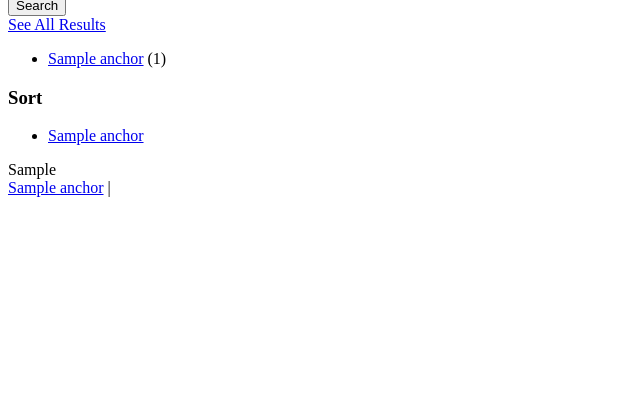
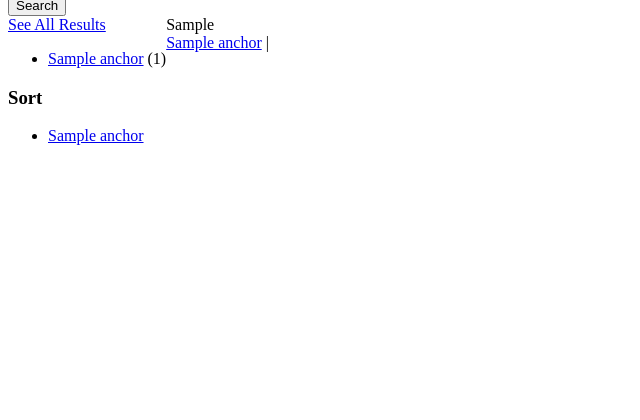
Before and after one commit to markng/newscredit_api, a Django app: template templates/solango/search.html in a window 1280 px wide. Shown: the part 333-753 px from the top of the page, without its empty margins (0-640 px from the left). Run offline with Django 3.2, Linux system fonts and the light colour scheme; the template is opened without the code that fills it: most values are stand-ins (such as "Sample title", 1, 10 or a date in 2020); parts of the project's set-up code (start-up, migrations or seed data) failed here and were passed over.

Commit message:
float facets left (hold style in template for the moment)

```diff
--- a/templates/base.html
+++ b/templates/base.html
@@ -2,6 +2,11 @@
 <head>
   <meta http-equiv="Content-type" content="text/html; charset=utf-8">
   <title>{% block title %}{% endblock %}</title>
+  <style type="text/css" media="screen">
+    div.facets{
+      float: left;
+    }
+  </style>
 </head>
 <body{% block extrabody %}{% endblock %}>
   <div id="header">
```
